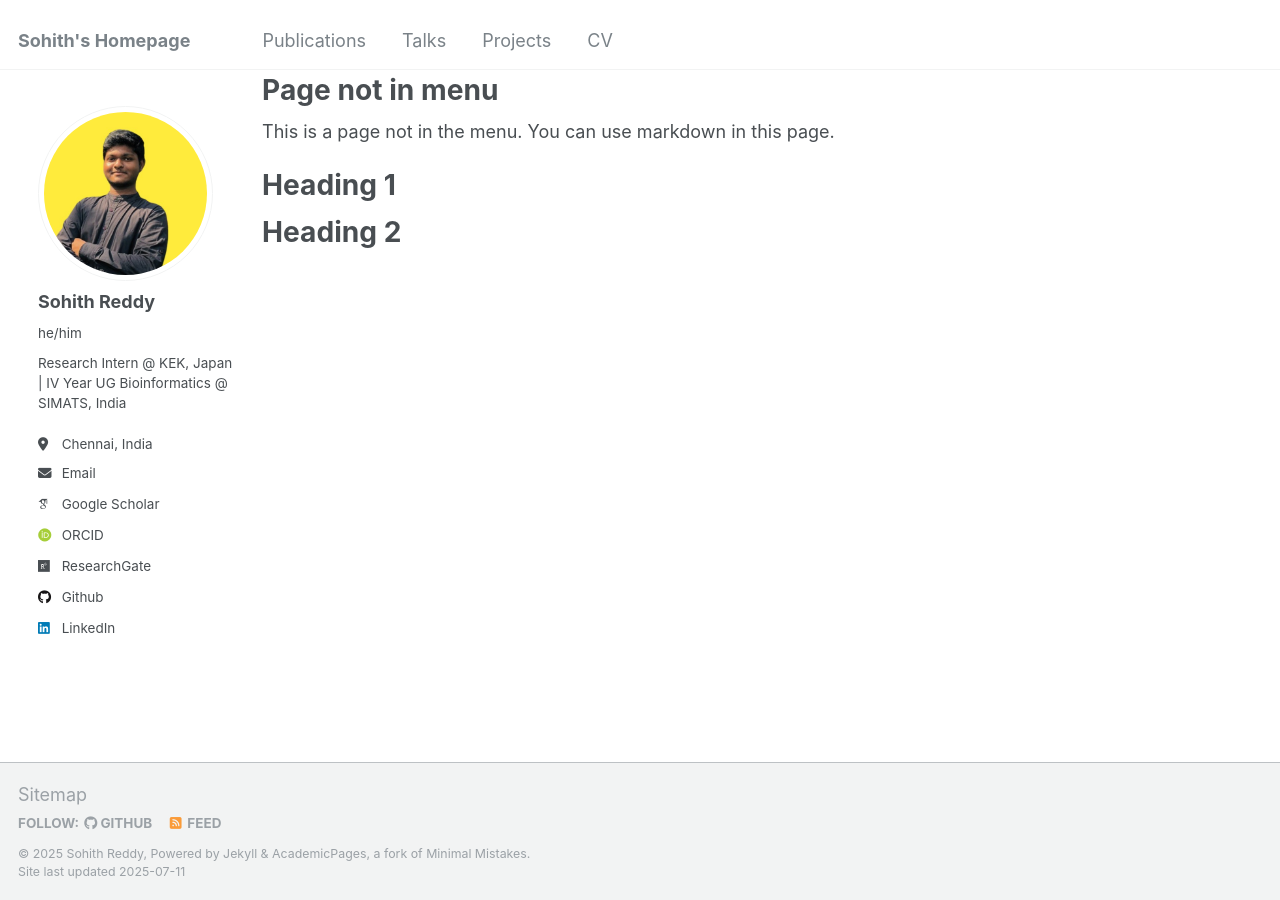
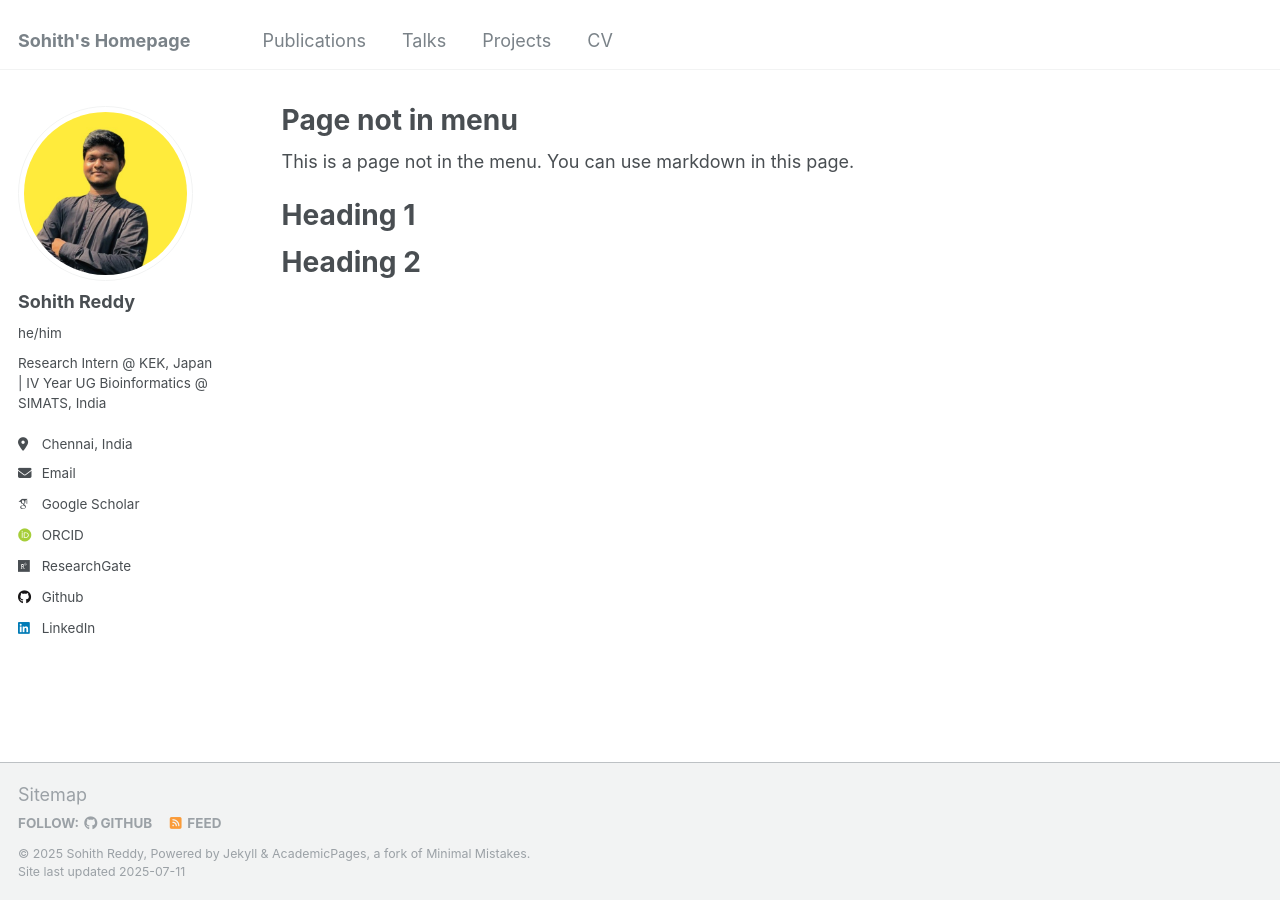
Before and after one commit to sohithpydev/sohith, a Jekyll site: the page built from _pages/non-menu-page.md, in a window 1280 px wide. Built offline with Jekyll 4.4.1, drawn with Linux system fonts in a browser that asks for light colours; some web fonts are replaced.

Commit message:
Update default.html

```diff
--- a/_layouts/default.html
+++ b/_layouts/default.html
@@ -9,42 +9,14 @@
   <head>
     {% include head.html %}
     {% include head/custom.html %}
-    <style>
-      /* Full-width overrides */
-      body {
-        margin: 0;
-        padding: 0;
-      }
-      .page {
-        max-width: 100% !important;
-        padding: 0 !important;
-      }
-      .page__inner-wrap {
-        max-width: 100% !important;
-        padding: 20px !important;
-      }
-      /* Masthead adjustments */
-      .masthead {
-        max-width: 100% !important;
-      }
-      /* Content area */
-      .initial-content {
-        max-width: 100% !important;
-      }
-      /* Footer adjustments */
-      .page__footer {
-        max-width: 100% !important;
-      }
-    </style>
   </head>
 
   <body>
+
     {% include browser-upgrade.html %}
     {% include masthead.html %}
 
-    <div class="initial-content" style="max-width: 100%; padding: 20px;">
-      {{ content }}
-    </div>
+    {{ content }}
 
     <div class="page__footer">
       <footer>
@@ -54,5 +26,6 @@
     </div>
 
     {% include scripts.html %}
+
   </body>
 </html>
```
